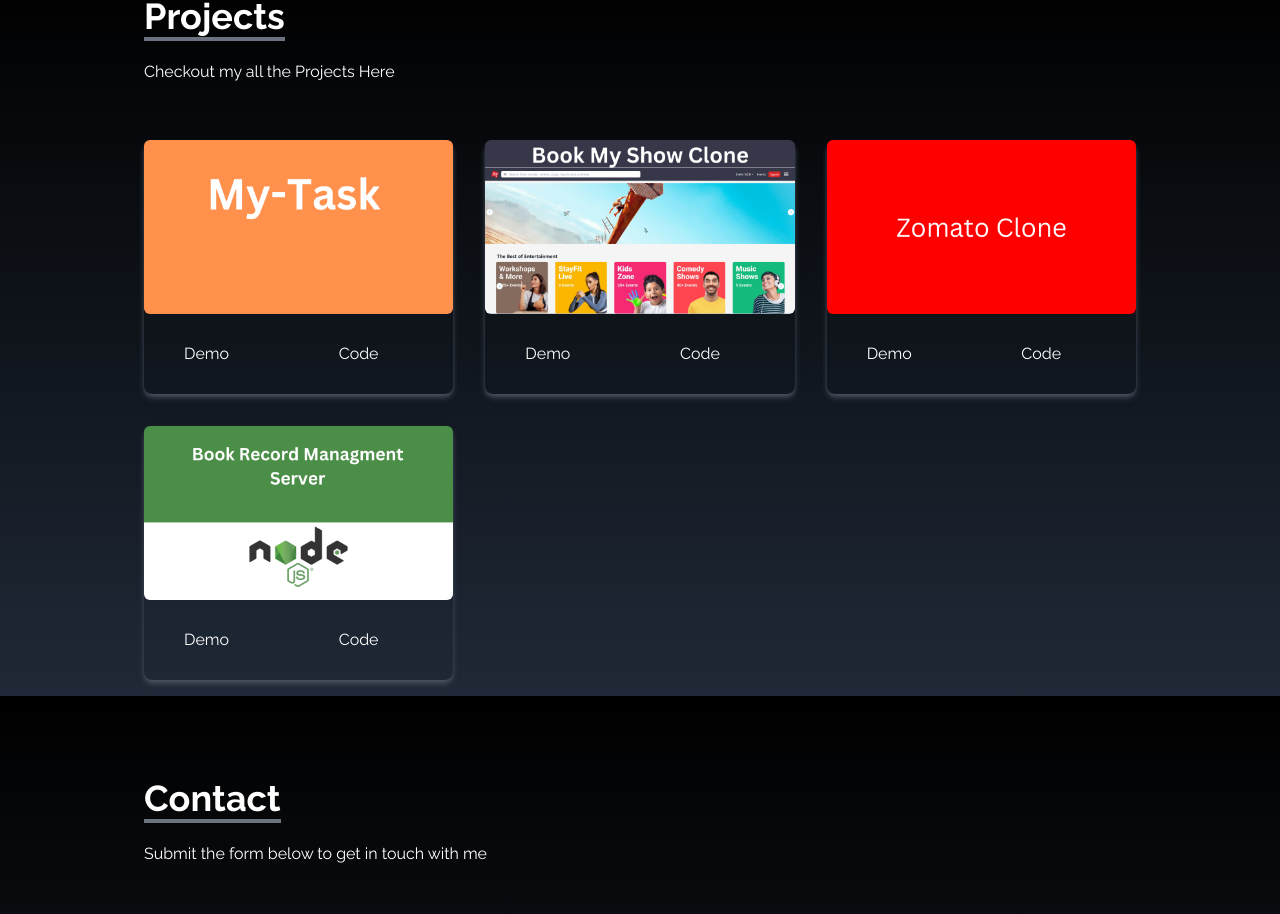
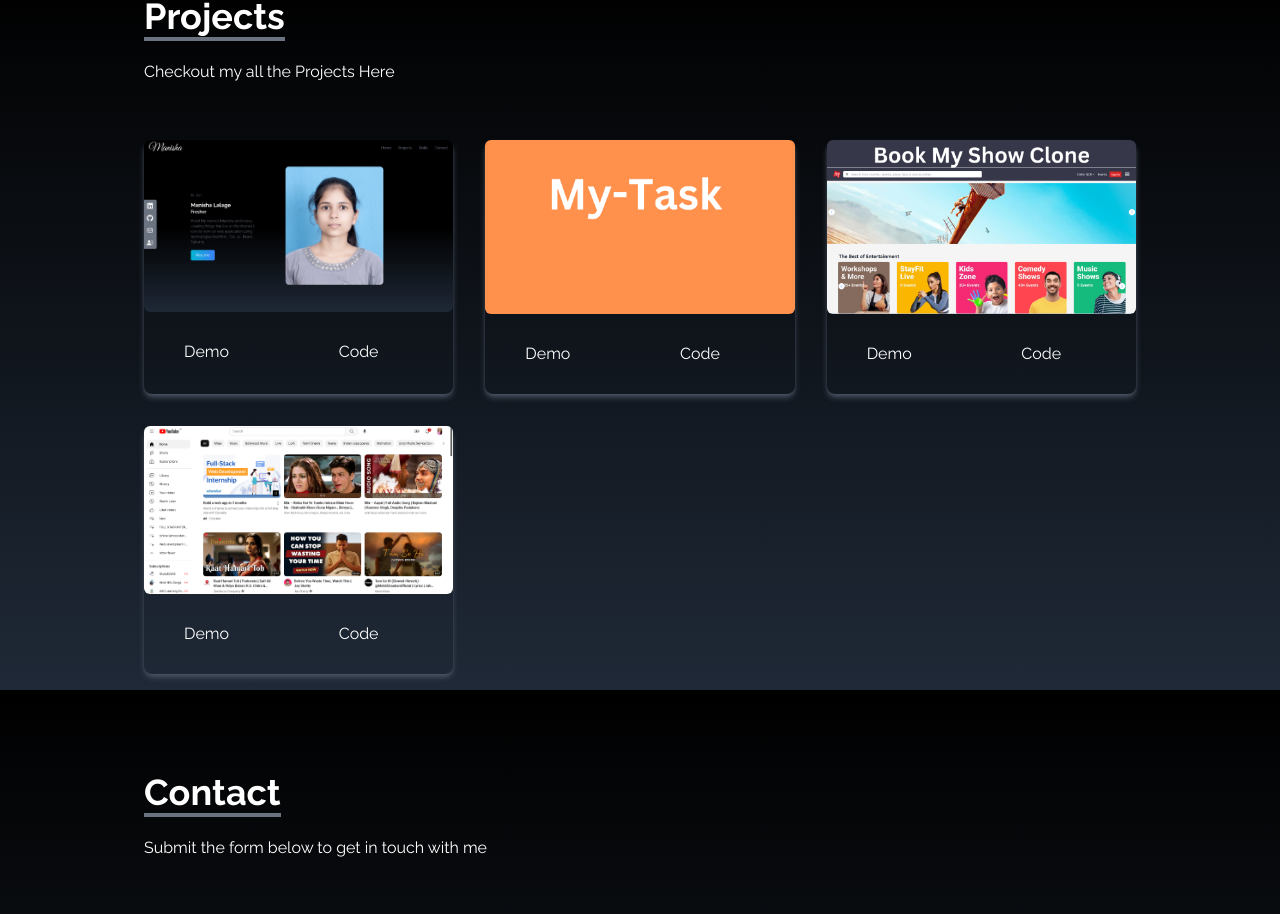
Before and after one commit to ManishaLalage/portfolio, a React (Create React App) app: page / in a window 1280 px wide. Shown: the part 1500-2414 px from the top of the page. Built offline with nearby package versions, Linux system fonts and the light colour scheme.

Commit message:
some project updated

```diff
--- a/src/components/Project.js
+++ b/src/components/Project.js
@@ -1,40 +1,41 @@
 import React from "react";
-import ZomatoClone from "../assets/projects/Zomato Clone.png";
-import nodeServer from "../assets/projects/bookRecordServer.png";
+// import ZomatoClone from "../assets/projects/Zomato Clone.png";
+import youTube from "../assets/projects/youTube.png";
 import myTask from "../assets/projects/myTask.png";
 import bookMyShow from "../assets/projects/bookMyShow.png";
-
+import portfolio from "../assets/projects/portfolio.png"
 const Projects = () => {
   const projects = [
+    {
+      id: 1,
+      src: portfolio,
+      demo : "https://portfolio-pi-virid-87.vercel.app/",
+      code : "https://github.com/ManishaLalage/portfolio",
+
+    },
 
     {
-      id: 1,
+      id: 2,
       src: myTask,
       demo : "https://63778a5f8de8d80075ba8d3e--classy-tiramisu-88e2c2.netlify.app/",
       code : "https://github.com/ManishaLalage/task-management",
 
     },
     {
-      id: 2,
+      id: 3,
       src: bookMyShow,
       demo: "https://book-my-show-virid.vercel.app/",
       code: "https://github.com/ManishaLalage/book_my_show",
        },
 
     {
-      id: 3,
-      src: ZomatoClone,
-      demo : "#",
-      code : "https://github.com/ManishaLalage/zomato-clone-project",
+      id: 4,
+      src: youTube,
+      demo : "https://you-tube-web-three.vercel.app/",
+      code : "https://github.com/ManishaLalage/you-tube-web",
 
     },
-    {
-      id: 4,
-      src: nodeServer,
-      demo : "#",
-      code : "https://github.com/ManishaLalage/book-record-management",
 
-    },
 
   ]
   return (
```
Also changed, not shown: src/assets/projects/portfolio.png (added), src/assets/projects/youTube.png (added).
